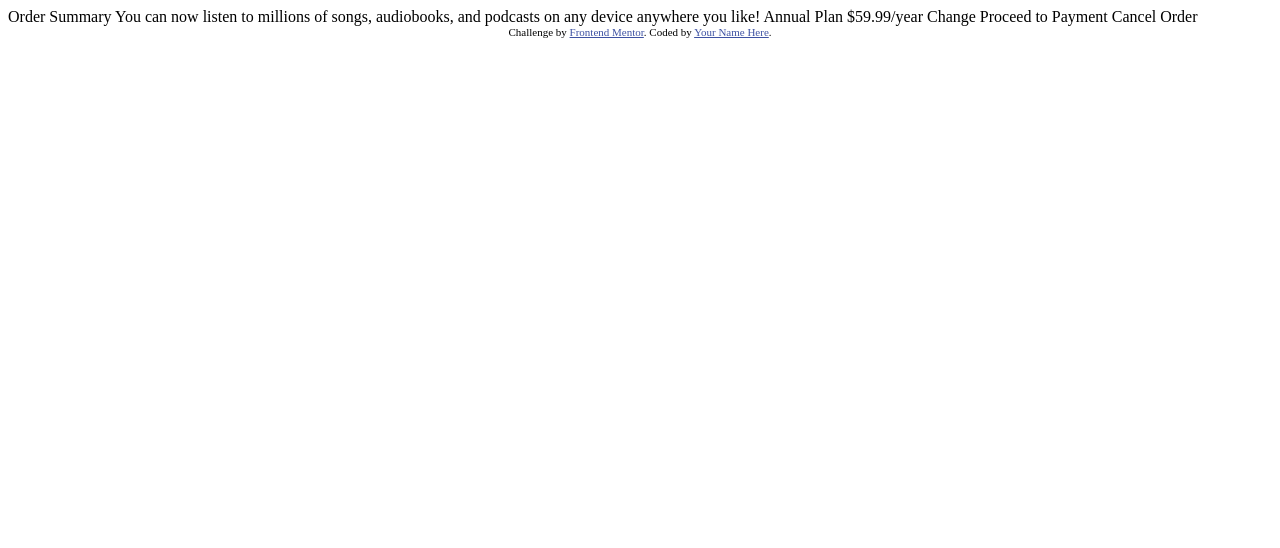
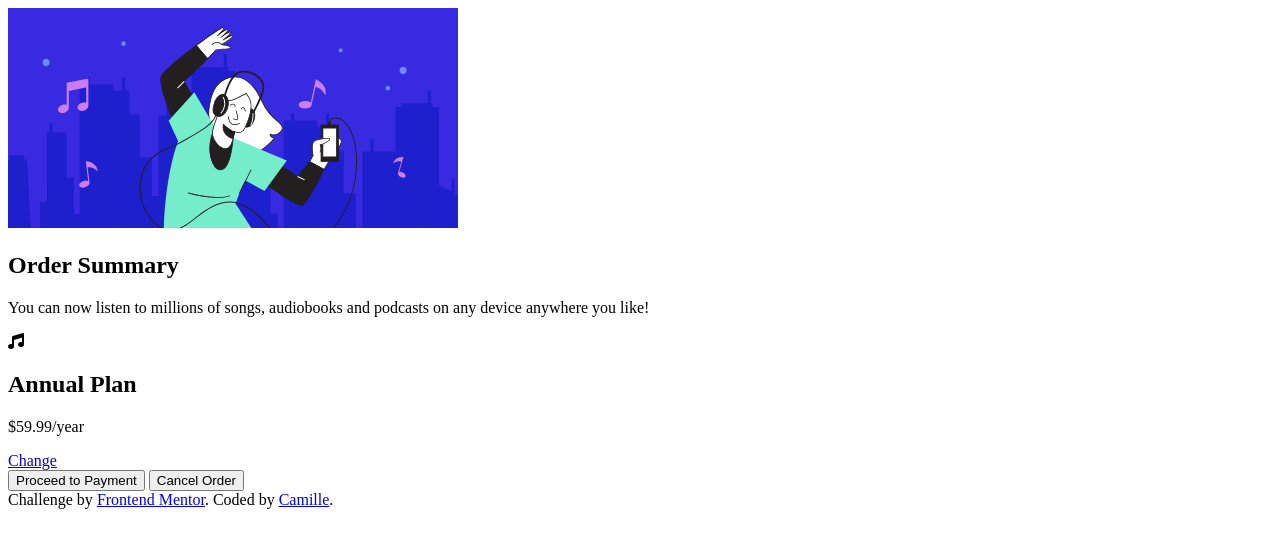
Before and after one commit to Camille846/Order-summary-component, a plain HTML site: page index.html in a window 1280 px wide. Drawn offline with Linux system fonts and the light colour scheme.

Commit message:
Update index.html

```diff
--- a/index.html
+++ b/index.html
@@ -5,33 +5,46 @@
   <meta name="viewport" content="width=device-width, initial-scale=1.0"> <!-- displays site properly based on user's device -->
 
   <link rel="icon" type="image/png" sizes="32x32" href="./images/favicon-32x32.png">
-
+  <link rel="stylesheet" href="style.css">
+  <script src="https://kit.fontawesome.com/0a2a0a8b86.js" crossorigin="anonymous"></script>
   <title>Frontend Mentor | Order summary card</title>
 
-  <!-- Feel free to remove these styles or customise in your own stylesheet 👍 -->
-  <style>
-    .attribution { font-size: 11px; text-align: center; }
-    .attribution a { color: hsl(228, 45%, 44%); }
-  </style>
 </head>
 <body>
+  <main class="card">
+    <header class="hero">
+      <img src="images/illustration-hero.svg" alt="">
+    </header>
+    <section class="container">
+      <h1 class="title">Order Summary</h1>
+      <p class="header__text">
+         You can now listen to millions of songs, audiobooks and podcasts on any device anywhere you like!
+      </p>
+    <div class="card-info">
+      <div class="card-info__content">
+        <div class="icon">
+          <i class="fas fa-music"></i>
+        </div>
+        <div class="card-info__text">
+          <h2>Annual Plan</h2>
+          <p>$59.99/year</p>
+        </div>
+        <div class="card-info__link">
+          <a href="#">Change</a>
+        </div>
+      </div>
+    </div>
+    </section>
+    <div class="buttons">
+      <button class="btn-proceed">Proceed to Payment</button>
+      <button class="btn-cancel">Cancel Order</button>
+    </div>
 
-  Order Summary
+  </div>
+</main>
+<div class="attribution">
+  Challenge by <a href="https://www.frontendmentor.io?ref=challenge" target="_blank">Frontend Mentor</a>.
+  Coded by <a href="#">Camille</a>.
 
-  You can now listen to millions of songs, audiobooks, and podcasts on any
-  device anywhere you like!
-
-  Annual Plan
-  $59.99/year
-
-  Change
-
-  Proceed to Payment
-  Cancel Order
-
-  <div class="attribution">
-    Challenge by <a href="https://www.frontendmentor.io?ref=challenge" target="_blank">Frontend Mentor</a>.
-    Coded by <a href="#">Your Name Here</a>.
-  </div>
 </body>
 </html>
```
